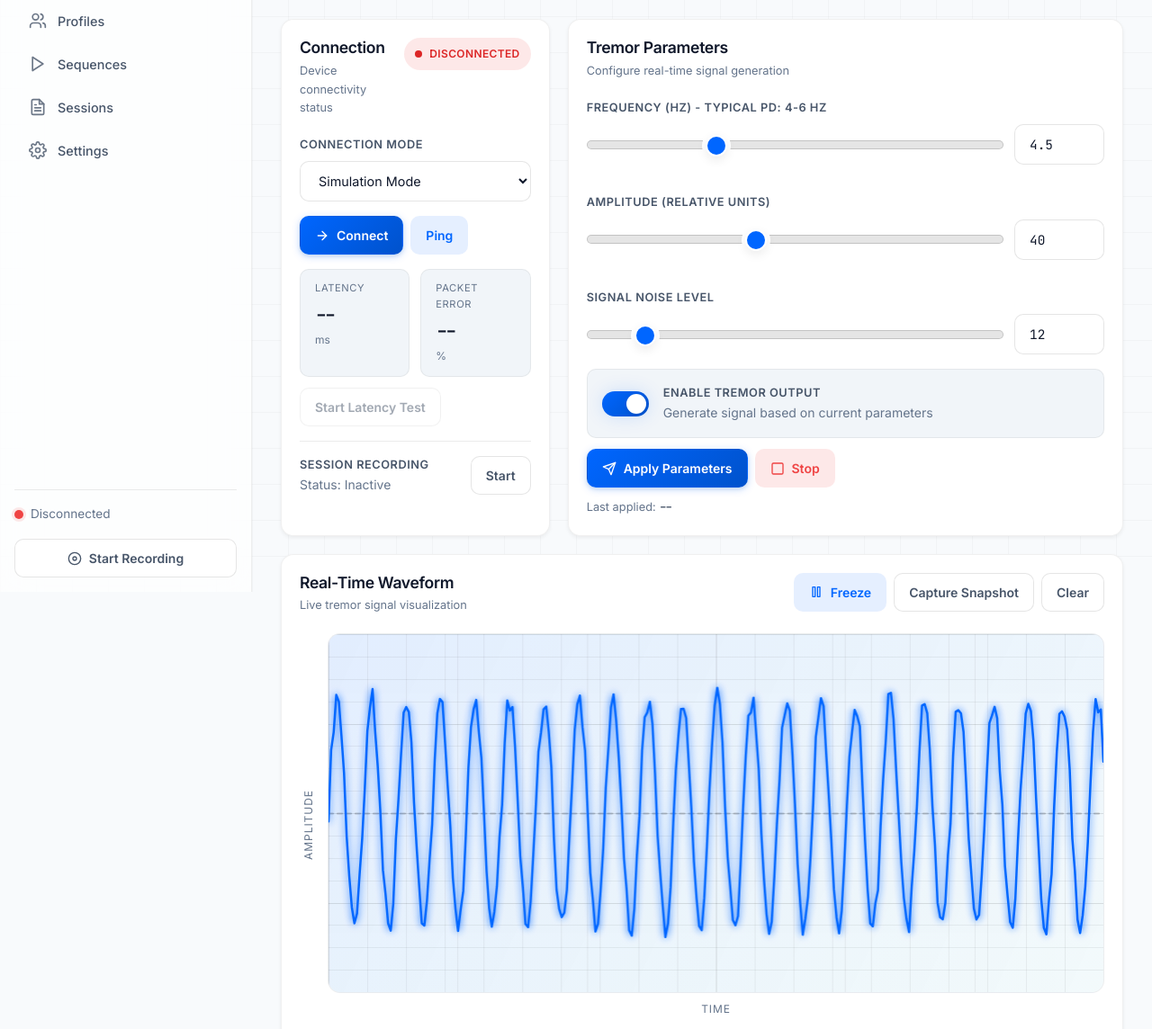
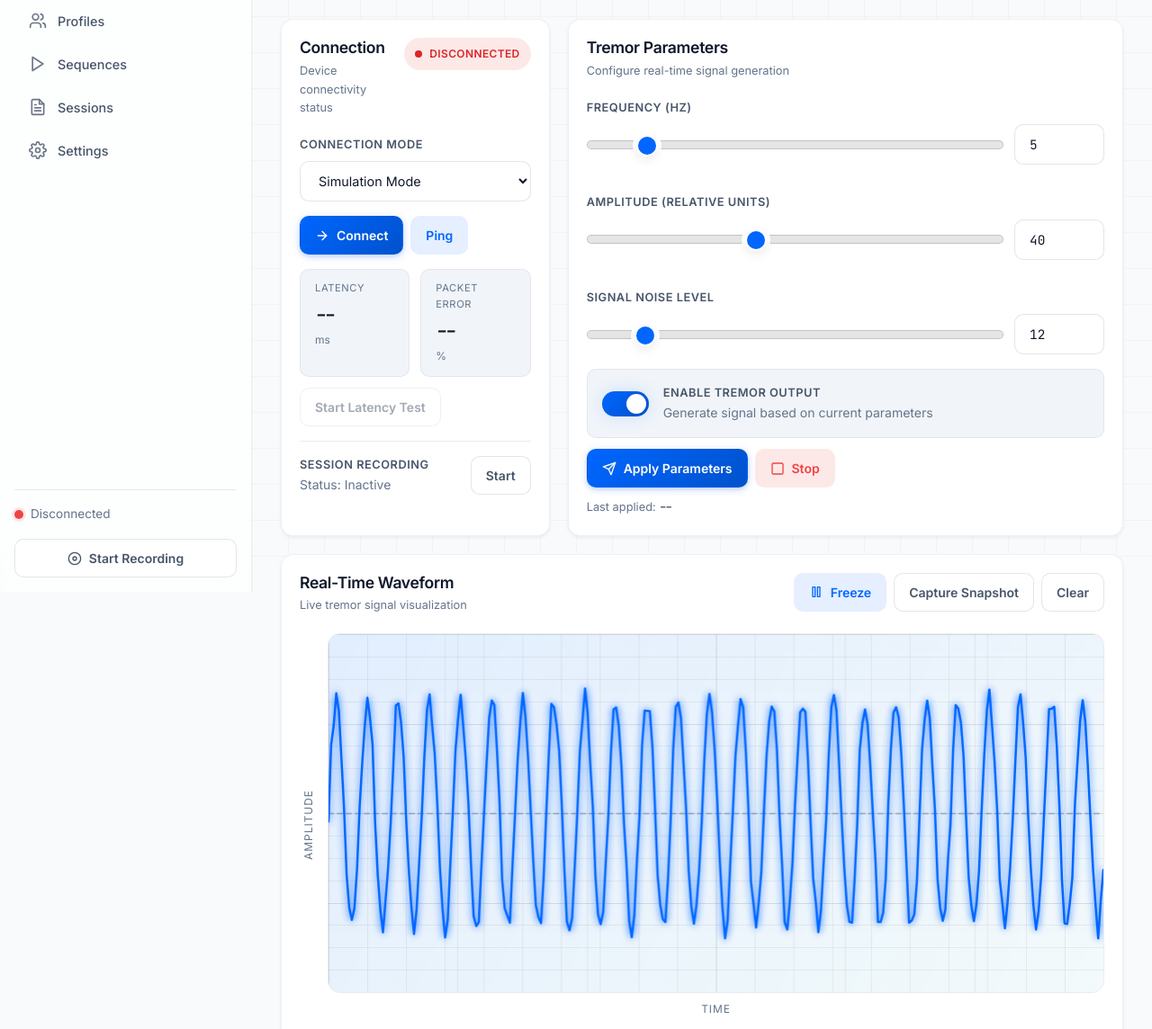
Before and after one commit to Najeemshaik/tremor-dashboard, a plain HTML site: page index.html in a window 1280 px wide. Shown: the part 142-1286 px from the top of the page at 90% size. Drawn offline with Linux system fonts and the light colour scheme.

Commit message:
updated freq adjustment slider

```diff
--- a/app.js
+++ b/app.js
@@ -26,9 +26,9 @@ const LATENCY_TEST_SAMPLE_WINDOW = 5;
 
 // Seed data for initial profiles
 const seedProfiles = [
-  { id: "p1", name: "PD Rest Tremor", updated: "2024-03-14 09:12", freq: 4.5, amp: 45, noise: 8 },
-  { id: "p2", name: "Essential Tremor", updated: "2024-03-18 15:44", freq: 6.5, amp: 35, noise: 15 },
-  { id: "p3", name: "Postural Tremor", updated: "2024-03-21 11:05", freq: 5.2, amp: 25, noise: 12 }
+  { id: "p1", name: "PD Rest Tremor", updated: "2024-03-14 09:12", freq: 5, amp: 45, noise: 8 },
+  { id: "p2", name: "Essential Tremor", updated: "2024-03-18 15:44", freq: 7, amp: 35, noise: 15 },
+  { id: "p3", name: "Postural Tremor", updated: "2024-03-21 11:05", freq: 5, amp: 25, noise: 12 }
 ];
 
 const seedSequences = [
@@ -36,16 +36,16 @@ const seedSequences = [
     id: "s1",
     name: "Medication Response",
     steps: [
-      { duration: 10, freq: 5.0, amp: 50, noise: 10 },
-      { duration: 15, freq: 4.5, amp: 35, noise: 8 },
-      { duration: 10, freq: 4.2, amp: 20, noise: 6 }
+      { duration: 10, freq: 5, amp: 50, noise: 10 },
+      { duration: 15, freq: 5, amp: 35, noise: 8 },
+      { duration: 10, freq: 4, amp: 20, noise: 6 }
     ]
   }
 ];
 
 const seedSessions = [
-  createSessionSeed("Morning Assessment", "2024-03-20 08:02", 420, 2100, 4.6, 42),
-  createSessionSeed("Post-Medication", "2024-03-21 16:28", 300, 1800, 4.2, 28)
+  createSessionSeed("Morning Assessment", "2024-03-20 08:02", 420, 2100, 5, 42),
+  createSessionSeed("Post-Medication", "2024-03-21 16:28", 300, 1800, 4, 28)
 ];
 
 const state = {
@@ -72,13 +72,13 @@ const state = {
     }
   },
   params: {
-    freq: 4.5,
+    freq: 5,
     amp: 40,
     noise: 12,
     enabled: true
   },
   lastSent: {
-    freq: 4.5,
+    freq: 5,
     amp: 40,
     noise: 12,
     enabled: true
@@ -276,7 +276,7 @@ function calculateDominantFrequency(samples, sampleRate) {
   let maxBin = 0;
   for (let k = 1; k < N / 2; k += 1) {
     const freq = (k * sampleRate) / N;
-    if (freq < 3 || freq > 8) continue;
+    if (freq < 4 || freq > 12) continue;
     let re = 0;
     let im = 0;
     const angleStep = (2 * Math.PI * k) / N;
@@ -1282,7 +1282,7 @@ function stopLoggingSampler() {
 // Parameter UI
 function updateParamUI() {
   elements.freqRange.value = state.params.freq;
-  elements.freqNumber.value = state.params.freq.toFixed(1);
+  elements.freqNumber.value = state.params.freq.toFixed(0);
   elements.ampRange.value = state.params.amp;
   elements.ampNumber.value = state.params.amp;
   elements.noiseRange.value = state.params.noise;
@@ -1318,7 +1318,7 @@ function handleParamChange(key, value) {
 
 function clampParam(key, value) {
   if (key === "freq") {
-    return Math.min(8, Math.max(3, value));
+    return Math.min(12, Math.max(4, Math.round(value)));
   }
   if (key === "amp") {
     return Math.min(100, Math.max(0, value));
@@ -1997,7 +1997,7 @@ function renderProfiles() {
     row.innerHTML = `
       <th scope="row"><strong>${profile.name}</strong></th>
       <td>${formatDate(profile.updated)}</td>
-      <td><span style="font-family: var(--font-mono)">${formatNumber(profile.freq, 1)}</span> Hz</td>
+      <td><span style="font-family: var(--font-mono)">${formatNumber(profile.freq, 0)}</span> Hz</td>
       <td><span style="font-family: var(--font-mono)">${Math.round(profile.amp)}</span></td>
       <td><span style="font-family: var(--font-mono)">${Math.round(profile.noise)}</span></td>
       <td>
@@ -2069,7 +2069,7 @@ function renderSequenceEditor() {
       return `
         <div class="step-row" data-index="${index}" style="animation-delay: ${index * 0.05}s">
           <input type="number" min="1" step="1" value="${step.duration}" data-field="duration" data-index="${index}" placeholder="Duration" aria-label="Step ${index + 1} duration in seconds" />
-          <input type="number" min="3" max="8" step="0.1" value="${step.freq}" data-field="freq" data-index="${index}" placeholder="Freq" aria-label="Step ${index + 1} frequency in hertz" />
+          <input type="number" min="4" max="12" step="1" value="${step.freq}" data-field="freq" data-index="${index}" placeholder="Freq" aria-label="Step ${index + 1} frequency in hertz" />
           <input type="number" min="0" max="100" step="1" value="${step.amp}" data-field="amp" data-index="${index}" placeholder="Amp" aria-label="Step ${index + 1} amplitude" />
           <input type="number" min="0" max="100" step="1" value="${step.noise}" data-field="noise" data-index="${index}" placeholder="Noise" aria-label="Step ${index + 1} noise level" />
           <div class="step-actions">
@@ -2349,8 +2349,8 @@ function bindSequenceEvents() {
       id: createId("sequence"),
       name: `Sequence ${state.sequences.length + 1}`,
       steps: [
-        { duration: 10, freq: 4.5, amp: 40, noise: 10 },
-        { duration: 10, freq: 5.0, amp: 50, noise: 12 }
+        { duration: 10, freq: 5, amp: 40, noise: 10 },
+        { duration: 10, freq: 6, amp: 50, noise: 12 }
       ]
     };
     state.sequences.unshift(newSequence);
@@ -2418,7 +2418,7 @@ function bindSequenceEvents() {
     if (!sequence) return;
 
     if (event.target.id === "addStepBtn" || event.target.closest("#addStepBtn")) {
-      sequence.steps.push({ duration: 10, freq: 4.5, amp: 40, noise: 10 });
+      sequence.steps.push({ duration: 10, freq: 5, amp: 40, noise: 10 });
       persist();
       renderSequences();
       return;
--- a/index.html
+++ b/index.html
@@ -224,10 +224,10 @@
             </div>
             <div class="field-group">
               <div class="field" data-param="freq">
-                <label for="freqRange">Frequency (Hz) - Typical PD: 4-6 Hz</label>
+                <label for="freqRange">Frequency (Hz)</label>
                 <div class="input-row">
-                  <input type="range" id="freqRange" min="3" max="8" step="0.1" />
-                  <input type="number" id="freqNumber" min="3" max="8" step="0.1" />
+                  <input type="range" id="freqRange" min="4" max="12" step="1" />
+                  <input type="number" id="freqNumber" min="4" max="12" step="1" />
                 </div>
               </div>
               <div class="field" data-param="amp">
```
